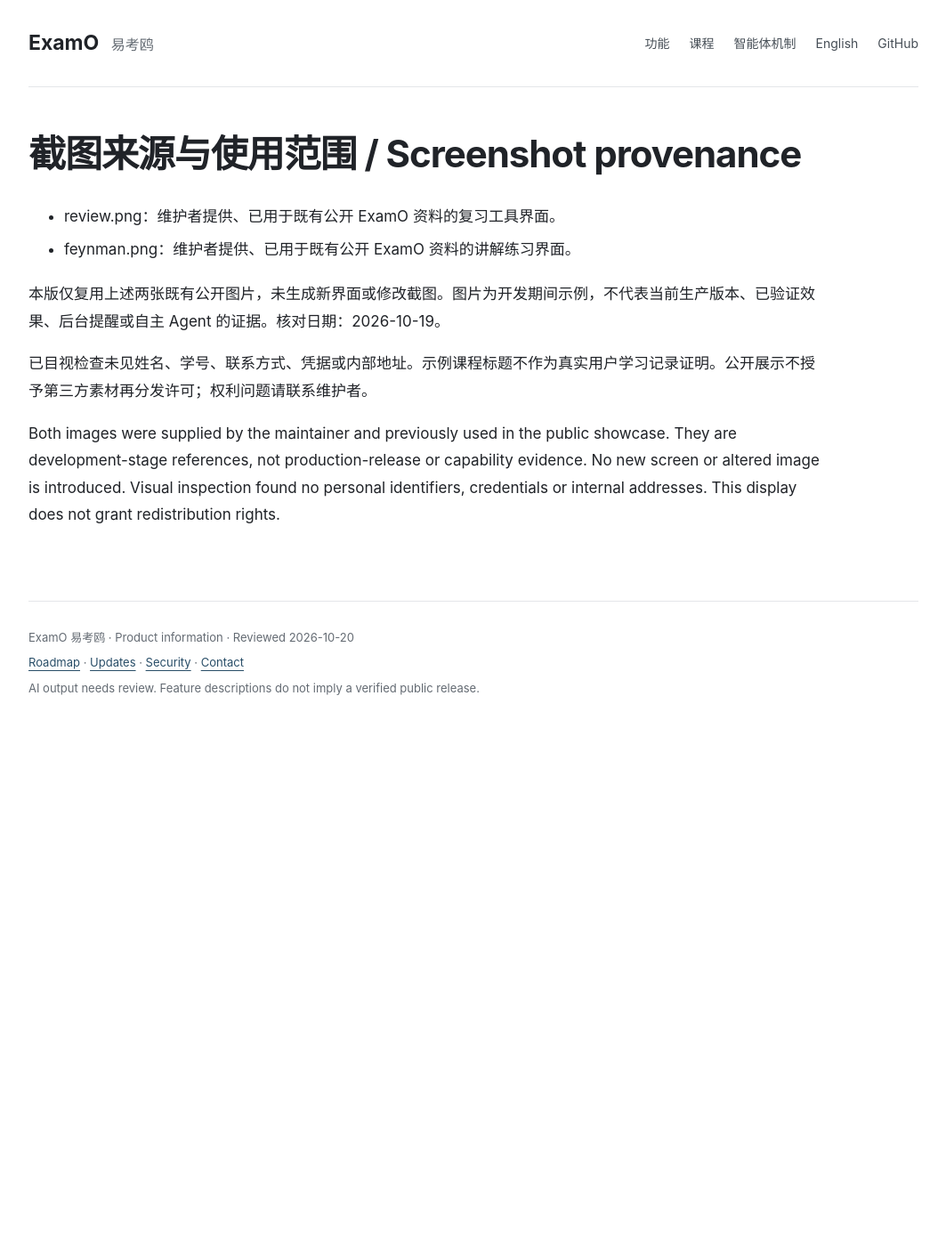
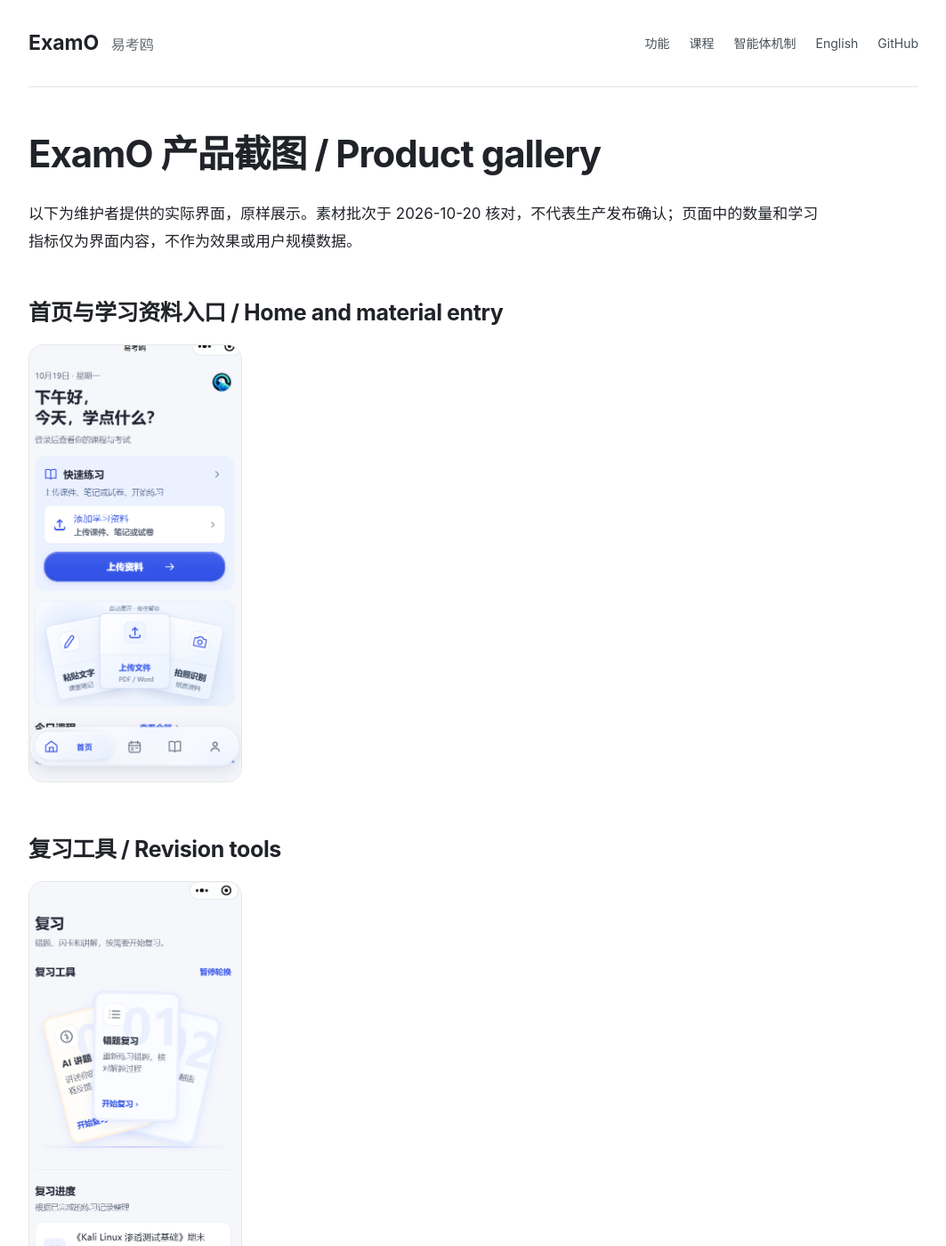
Before and after one commit to chenb5408-bit/ExamO, a Jekyll site: the page built from docs/screenshots.md, in a window 1280 px wide and 1400 px high. Shown: the whole window at 89% size, without its empty margins (108-1171 px from the left). Built offline with Jekyll 4.4.1, drawn with Linux system fonts in a browser that asks for light colours; some of the changed text lies outside the part shown.

Commit message:
docs: refresh ExamO product gallery with approved screenshots

```diff
--- a/docs/screenshots.md
+++ b/docs/screenshots.md
@@ -1,18 +1,38 @@
 ---
 layout: default
-title: "ExamO 截图来源 | Screenshot provenance"
-description: "Maintainer-supplied development-stage screens and their usage boundary."
+title: "ExamO 产品截图与素材来源 | Product gallery"
+description: "Maintainer-supplied views of material import, revision, flashcards, Feynman practice and exam planning."
 lang: zh-CN
-review_date: 2026-10-19
+review_date: 2026-10-20
 ---
 
-# 截图来源与使用范围 / Screenshot provenance
+# ExamO 产品截图 / Product gallery
 
-- review.png：维护者提供、已用于既有公开 ExamO 资料的复习工具界面。
-- feynman.png：维护者提供、已用于既有公开 ExamO 资料的讲解练习界面。
+以下为维护者提供的实际界面，原样展示。素材批次于 2026-10-20 核对，不代表生产发布确认；页面中的数量和学习指标仅为界面内容，不作为效果或用户规模数据。
 
-本版仅复用上述两张既有公开图片，未生成新界面或修改截图。图片为开发期间示例，不代表当前生产版本、已验证效果、后台提醒或自主 Agent 的证据。核对日期：2026-10-19。
+## 首页与学习资料入口 / Home and material entry
 
-已目视检查未见姓名、学号、联系方式、凭据或内部地址。示例课程标题不作为真实用户学习记录证明。公开展示不授予第三方素材再分发许可；权利问题请联系维护者。
+<img src="assets/screenshots/home-20261019.png" width="240" alt="首页与学习资料入口" />
 
-Both images were supplied by the maintainer and previously used in the public showcase. They are development-stage references, not production-release or capability evidence. No new screen or altered image is introduced. Visual inspection found no personal identifiers, credentials or internal addresses. This display does not grant redistribution rights.
+## 复习工具 / Revision tools
+
+<img src="assets/screenshots/review-20261019.png" width="240" alt="复习工具" />
+
+## 闪卡与理解自评 / Flashcards and recall feedback
+
+<img src="assets/screenshots/flashcard-20261019.png" width="240" alt="闪卡与理解自评" />
+
+## 费曼讲解练习 / Feynman explanation practice
+
+<img src="assets/screenshots/feynman-20261020.png" width="240" alt="费曼讲解练习" />
+
+## 考试计划入口 / Exam planning entry
+
+<img src="assets/screenshots/exam-plan-20261020.png" width="240" alt="考试计划入口" />
+
+
+此前公开的复习与讲解截图仍保留在素材目录中。所有图片的公开使用范围以权利人授权为准，公开展示不授予再分发许可。
+
+These are authentic, unchanged screenshots supplied by the maintainer and reviewed on October 20, 2026. They illustrate interface states rather than certified production availability or learning outcomes. On-screen learning indicators are not adoption or efficacy statistics. Existing historical assets remain available; display does not grant redistribution rights.
+
+[中文主页](index.md) · [English](english.md) · [功能边界](features.md)
```
Also changed, not shown: docs/assets/screenshots/README.md (+10 -5 lines), docs/english.md (+11 -5 lines), docs/index.md (+11 -5 lines), CHANGELOG.md, README.md, README_EN.md, assets/screenshots/README.md, assets/screenshots/exam-plan-20261020.png (added), assets/screenshots/feynman-20261020.png (added), assets/screenshots/flashcard-20261019.png (added), assets/screenshots/home-20261019.png (added), assets/screenshots/review-20261019.png (added), docs/assets/screenshots/exam-plan-20261020.png (added), docs/assets/screenshots/feynman-20261020.png (added), 4 more files.
